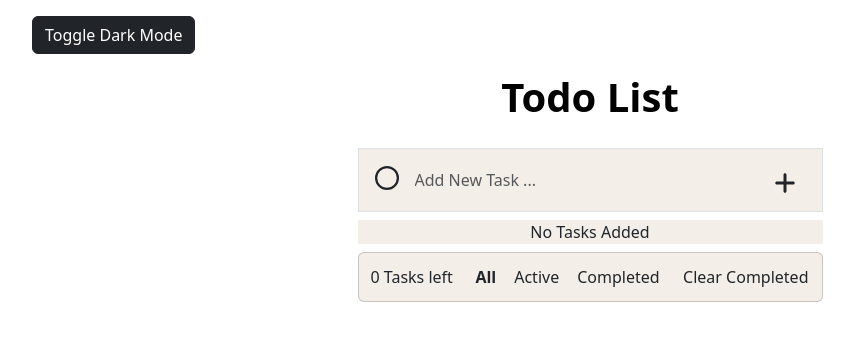
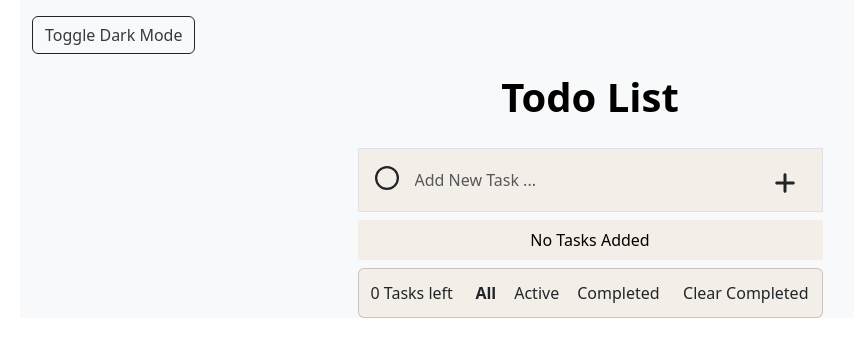
Before and after one commit to AlexSvet117/ToDo-List, a React (Vite) app: page / in a window 1280 px wide. Shown: the top 356 px of the page, without its empty margins (50-904 px from the left). Built offline with nearby package versions, Linux system fonts and the light colour scheme.

Commit message:
Final upates

```diff
--- a/src/components/TaskList.jsx
+++ b/src/components/TaskList.jsx
@@ -4,7 +4,7 @@ import Task from './Task'
 function TaskList({tasks, removeTask, toggleComplete}) {
 
 
-  return (tasks.length < 1 ? (<div className='bg-bone-white text-dark text-center mt-2 mx-auto col-5'>No Tasks Added</div>) :
+  return (tasks.length < 1 ? (<div className='bg-bone-white text-center mt-2 p-2 mx-auto col-5'>No Tasks Added</div>) :
 
     (<div className="d-flex flex-column gap-1 align-items-center">
         {tasks.map((task)=> (
--- a/src/index.css
+++ b/src/index.css
@@ -9,6 +9,58 @@
 
 .font-weight-bold {
   font-weight: bold;
+}
+
+/* Light mode styles (default) */
+.light-mode {
+  background-color: #f8f9fa;  /* Light background for the page */
+  color: #000;                 /* Dark text color */
+}
+
+/* Dark mode styles */
+.dark-mode {
+  background-color: #121212;  /* Dark background for the page */
+  color: #fff;                 /* Light text color */
+}
+
+/* Dark mode styles for specific elements */
+body.dark-mode {
+  background-color: #121212;  /* Dark background for the body */
+}
+
+footer.dark-mode {
+  background-color: #23272b;  /* Dark footer background */
+}
+
+.card.dark-mode {
+  background-color: #2e343b;  /* Dark card background */
+}
+
+/* Light and dark mode button styles */
+.btn-dark {
+  background-color: #f8f9fa;  /* Light button in dark mode */
+  color: #343a40;              /* Dark text for the button */
+}
+
+.btn-light {
+  background-color: #343a40;  /* Dark button in light mode */
+  color: #f8f9fa;              /* Light text for the button */
+}
+
+/* Optionally style the Navbar for dark mode */
+.navbar.dark-mode {
+  background-color: #23272b;  /* Dark navbar background */
+}
+
+/* Optionally style the Form for dark mode */
+.form-control.dark-mode {
+  background-color: #333;  /* Dark form background */
+  color: #fff;             /* Light text color */
+}
+
+/* Make card body content easier to see in dark mode */
+.card-body.dark-mode {
+  color: #fff;              /* Light text color inside cards */
 }
 
 /* body {
```
